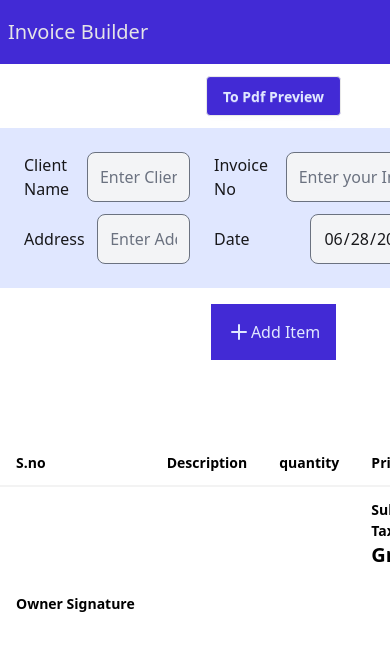
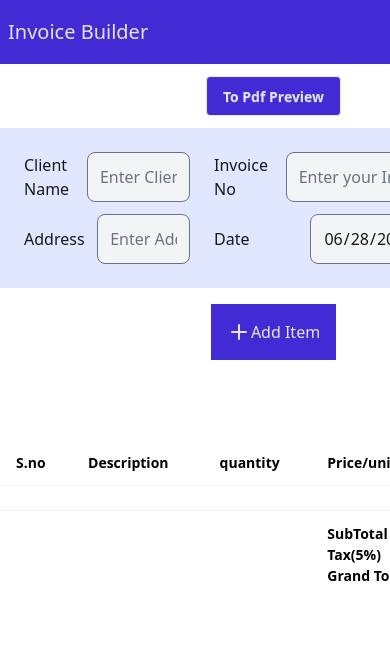
Before and after one commit to Vengat-P/InvoiceBuilder, a React (Vite) app: page / in a window 390 px wide. Shown: the top 650 px of the page. Built offline with nearby package versions, Linux system fonts and the light colour scheme.

Commit message:
responsive modified

```diff
--- a/src/Pages/Home.jsx
+++ b/src/Pages/Home.jsx
@@ -158,7 +158,7 @@ const Home = () => {
 
             <table className=" table text-black mt-20 ">
               {/* head */}
-              <thead className=" text-black lg:text-3xl">
+              <thead className=" text-black border-b-black border-b-2 sm:text-xs md:text-xl lg:text-3xl">
                 <tr>
                   <th>S.no</th>
                   <th>Description</th>
@@ -167,7 +167,7 @@ const Home = () => {
                   <th>Amount</th>
                 </tr>
               </thead>
-              <tbody className="text-black lg:text-3xl">
+              <tbody className="text-black sm:text-xs md:text-xl lg:text-3xl">
                 {items.map((item, index) => {
                   return (
                     <tr key={index} className="border-0">
@@ -237,19 +237,24 @@ const Home = () => {
                     </tr>
                   );
                 })}
-                <tr></tr>
-                <tr className=" mb-36"></tr>
+                <tr>
+                  <td>
+                    {status === false && (
+                      <hr className="sm:mt-24 sm:h-24 md:mt-48 md:h-48 lg:mt-96 lg:h-96 border-0" />
+                    )}
+                  </td>
+                </tr>
               </tbody>
-              {status === false && <hr className="mt-96 h-96 border-0" />}
-              <tfoot className="text-black lg:text-2xl ">
+
+              <tfoot className="text-black sm:text-xs md:text-xl lg:text-2xl border-black border-t-2">
                 <tr>
                   <td></td>
                   <td></td>
                   <td></td>
                   <td>
-                    <h1>Sub Total Amount </h1>
-                    <h1>Tax Amount(5%)</h1>
-                    <h1 className="text-xl lg:text-3xl font-bold">
+                    <h1>SubTotal </h1>
+                    <h1>Tax(5%)</h1>
+                    <h1 className="sm:text-xs md:text-xl lg:text-3xl font-bold">
                       Grand Total
                     </h1>
                   </td>
@@ -288,15 +293,6 @@ const Home = () => {
                           (5 / 100)}
                     </h1>
                   </td>
-                </tr>
-                <tr>
-                  <td>
-                    <h1 className="lg:text-2xl">Owner Signature</h1>
-                  </td>
-                  <td></td>
-                  <td></td>
-                  <td></td>
-                  <td></td>
                 </tr>
               </tfoot>
             </table>
```
